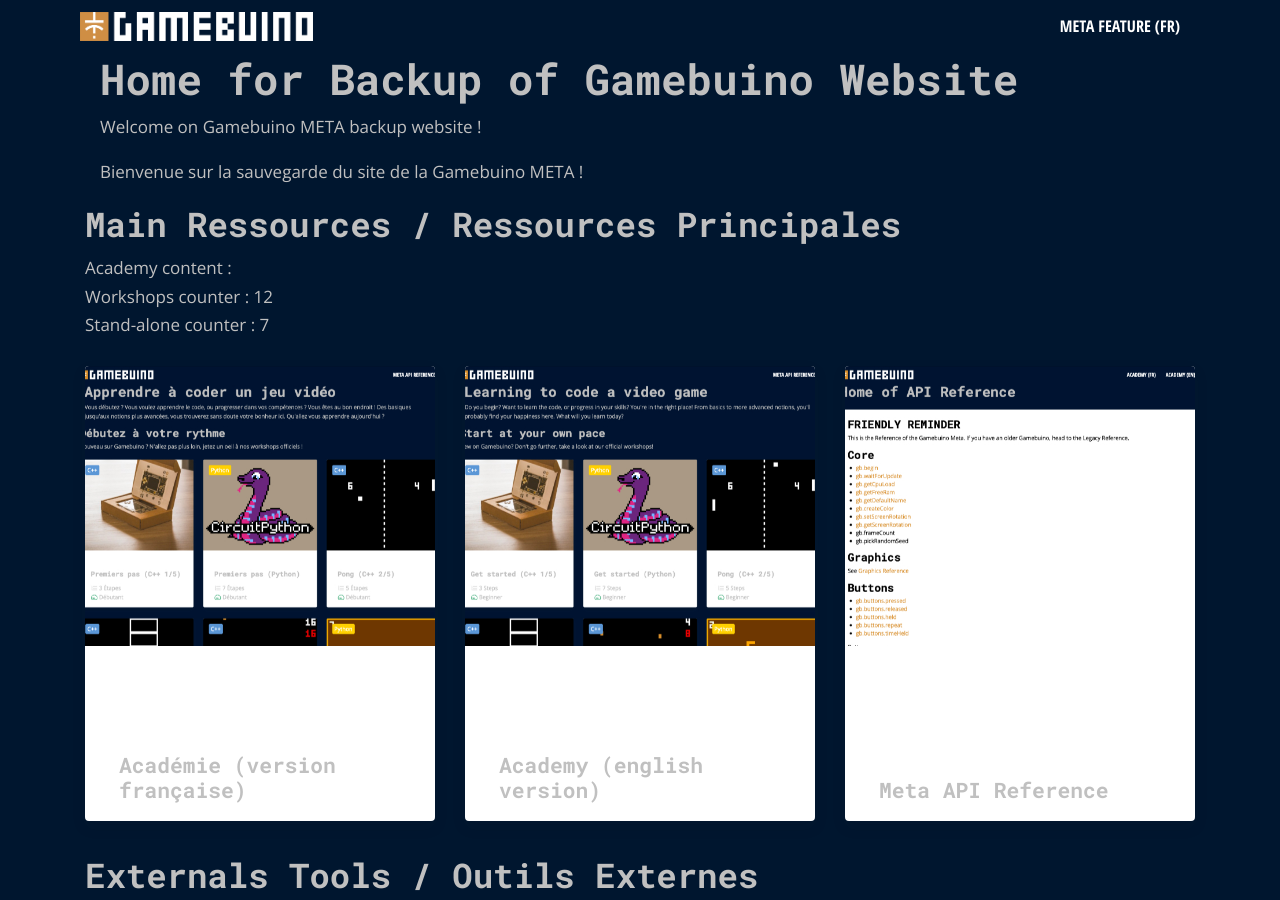
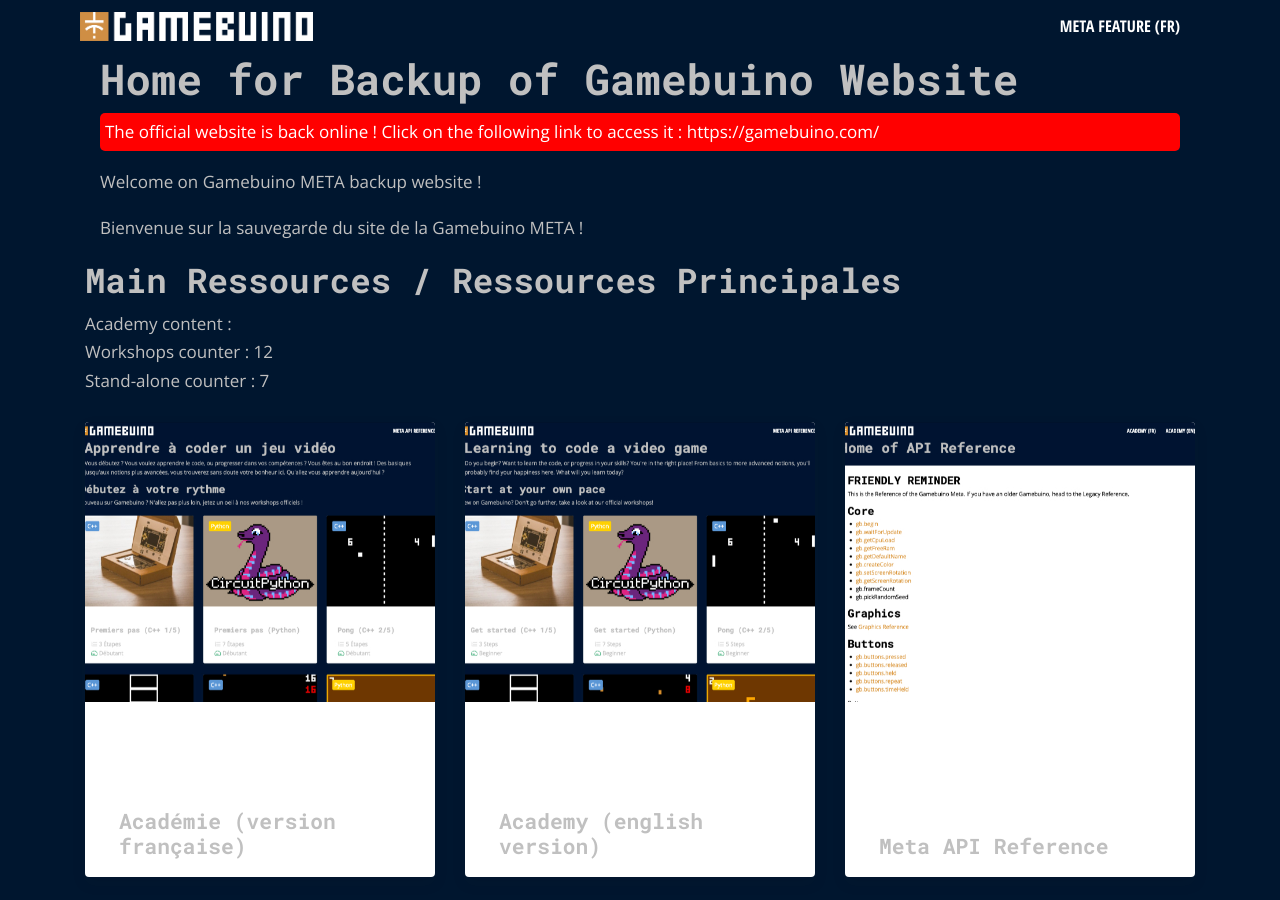
Before and after one commit to chris-scientist/gamebuino, a Jekyll site: the page built from index.md, in a window 1280 px wide and 900 px high. Built offline with Jekyll 4.4.1, drawn with Linux system fonts in a browser that asks for light colours; nearby versions of some CDN libraries; library files that are not in the unit come from our copies.

Commit message:
Message on index : official website back online

```diff
--- a/index.md
+++ b/index.md
@@ -6,6 +6,9 @@
 
 <div class="container">
 	<h1>Home for {{ site.title }}</h1>
+  <p style="background: red;color: white;border-radius:5px;padding:5px;">
+    The official website is back online ! Click on the following link to access it :&nbsp;<a href="https://gamebuino.com/" style="color:white">https://gamebuino.com/</a>
+  </p>
 	<p>
 		Welcome on Gamebuino META backup website !
 	</p>
```
